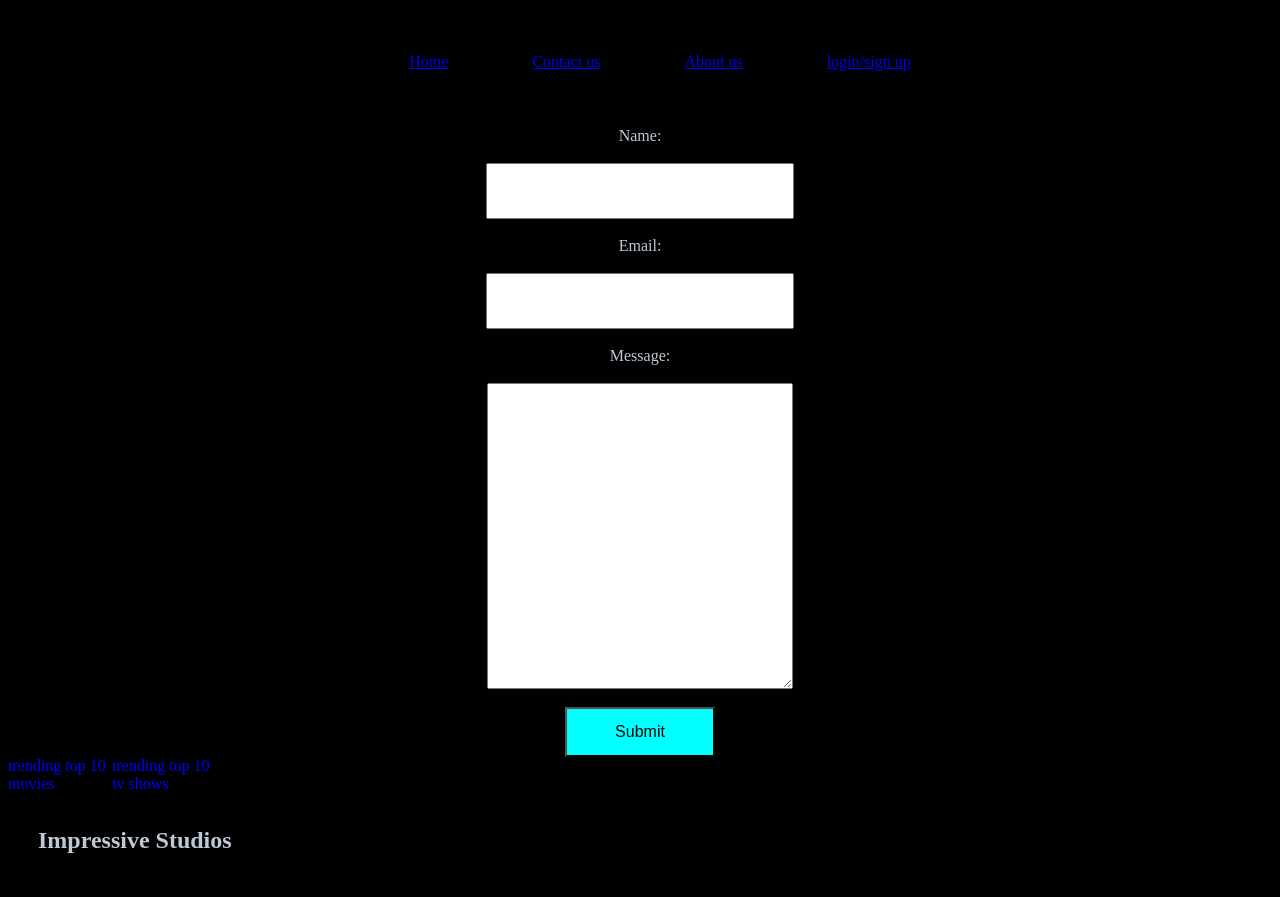
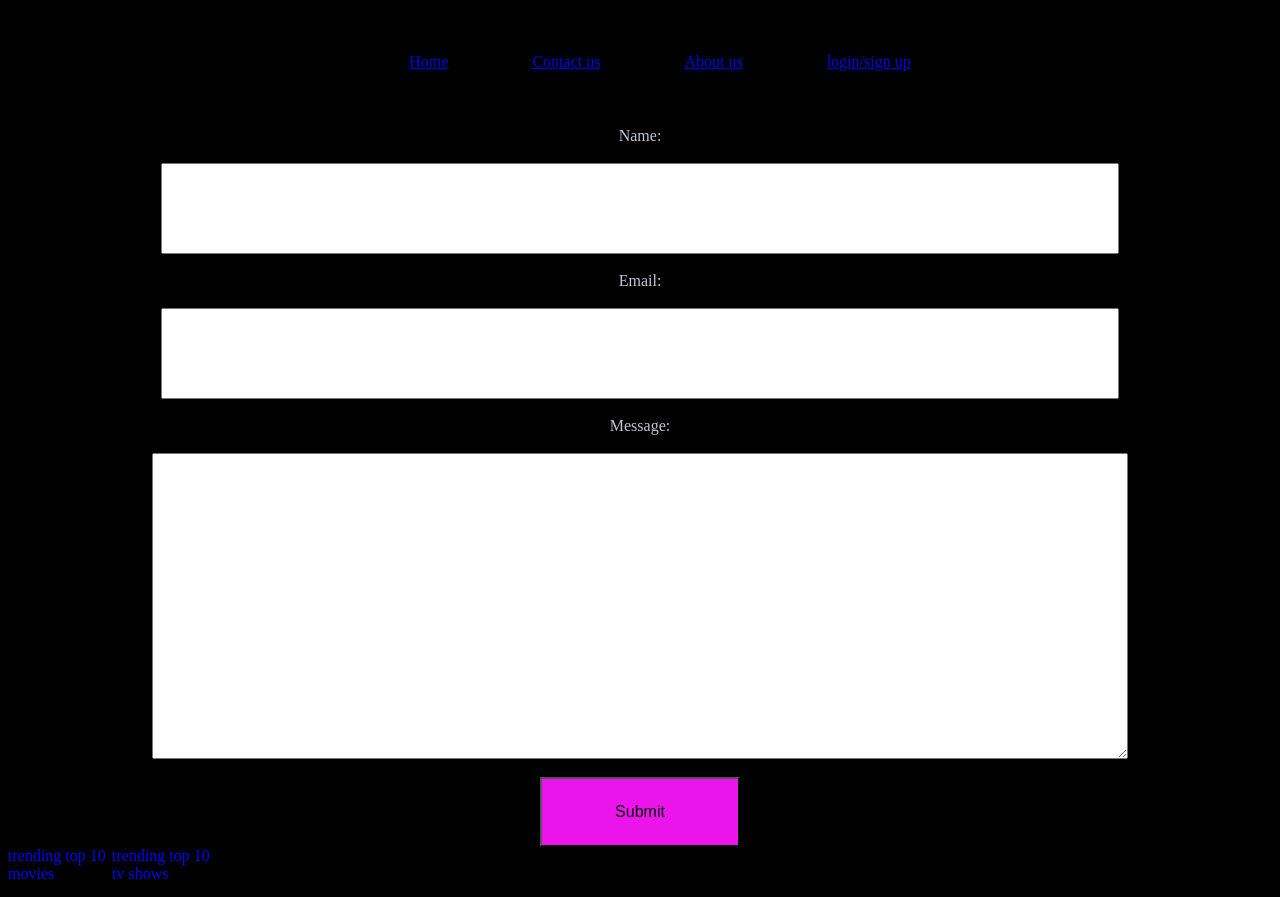
Before and after one commit to nancyaranda103/startton-, a plain HTML site: page contact us.html in a window 1280 px wide. Shown: the part 48-945 px from the top of the page. Drawn offline with Linux system fonts and the light colour scheme.

Commit message:
Add files via upload

```diff
--- a/contact us.html
+++ b/contact us.html
@@ -61,20 +61,24 @@ li:hover{ background-color: aqua;    }
       align-items: center;
     }
     input[type="text"], input[type="email"] {
-      width: 300px;
-      height: 50px;
+      width: 950px;
+      height: 85px;
       text-align: center;
+      font-size: 40px;
+      font-style: oblique;
     }
     textarea {
-      width: 300px;
+      width: 970px;
       height: 300px;
+      font-size: 40px;
+      font-style: oblique;
     }
     input[type="submit"] {
-      width: 150px;
-      height: 50px;
+      width: 200px;
+      height: 70px;
       font-size: 16px;
       color:black;
-      background-color: aqua;
+      background-color:rgb(235, 21, 235);
     }
   </style>
 </head>
```
Also changed, not shown: about us.html (+1 -1 lines).
